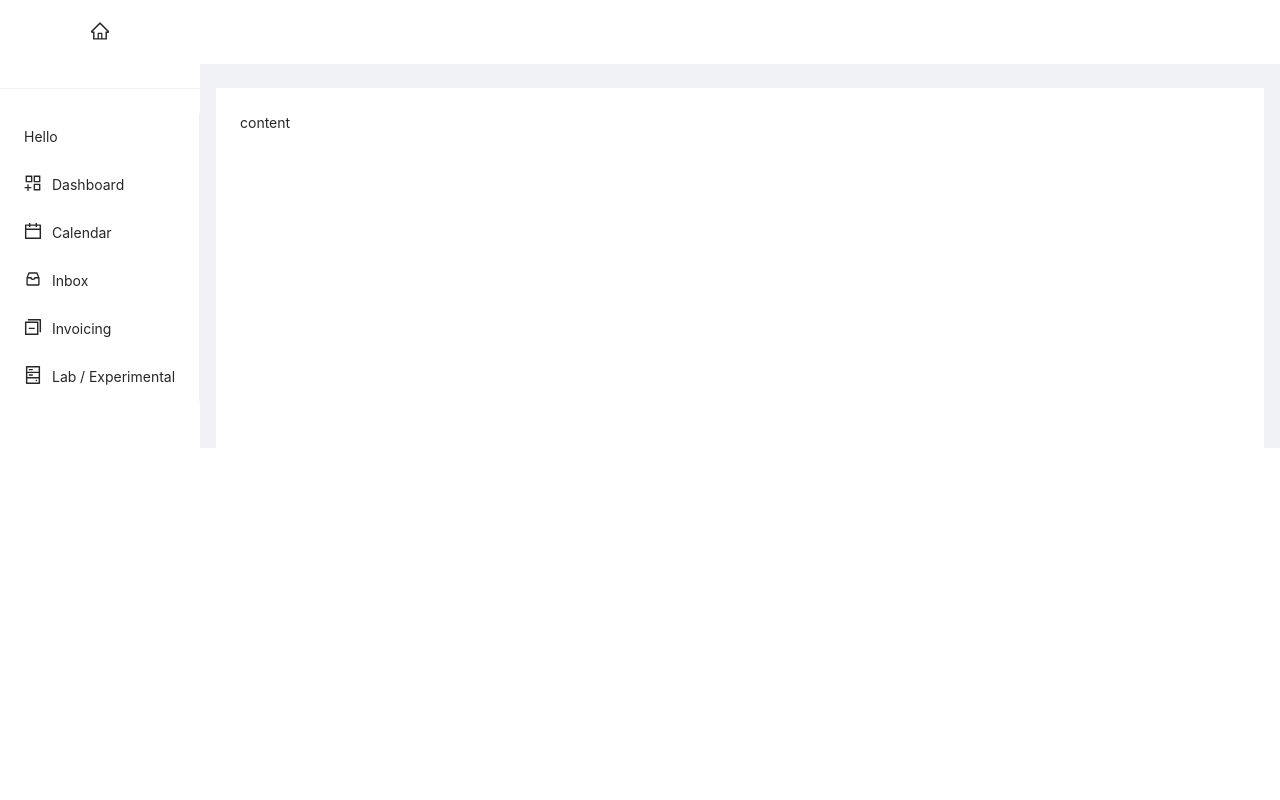
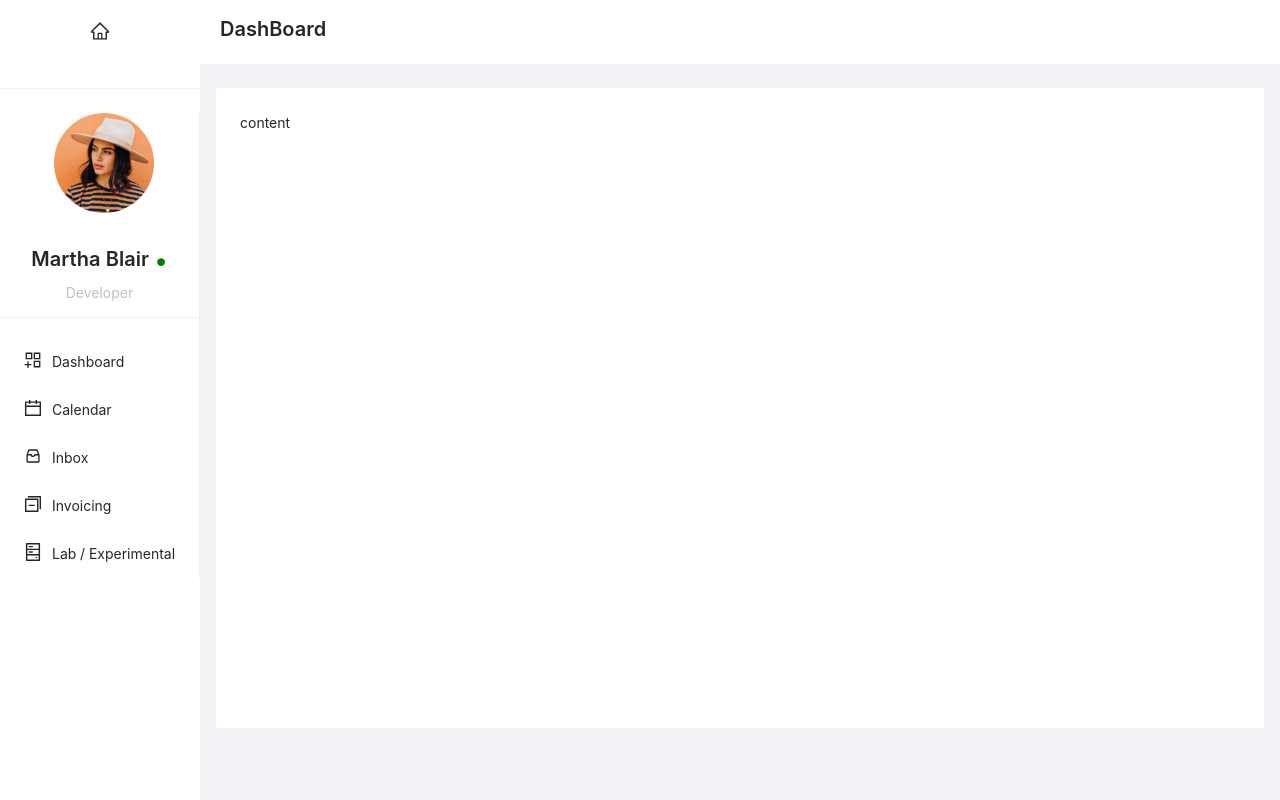
Before and after one commit to avijeetpandey/dashboard, a React (Create React App) app: page / in a window 1280 px wide. Built offline with nearby package versions, Linux system fonts and the light colour scheme.

Commit message:
completed #sideBar 🤞

```diff
--- /dev/null
+++ b/src/components/Common/NavBar.js
@@ -0,0 +1,19 @@
+import React from 'react'
+import {Typography} from 'antd'
+
+const {Text,Title}=Typography
+
+const style = {
+    marginTop:15,
+    marginLeft : 20
+}
+
+const NavBar = ()=>{
+    return(
+        <div>
+            <Title level={4} style={style}>DashBoard</Title>
+        </div>
+    )
+}
+
+export default NavBar
--- a/src/components/Layouts/Main.js
+++ b/src/components/Layouts/Main.js
@@ -1,13 +1,14 @@
 import React from "react";
+import NavBar from '../Common/NavBar';
 import SideItems from "./SideItems";
 import {HomeOutlined} from "@ant-design/icons"
 import { Layout, Divider } from "antd";
-const { Header, Content, Footer, Sider } = Layout;
+const { Header, Content, Sider } = Layout;
 
 
 const Main = () => {
   return (
-    <Layout>
+    <Layout style={{minHeight:"100vh"}}>
       <Sider theme="dark" breakpoint="lg" collapsedWidth="0" className="bg">
         <Header className="bg ctr">
           <HomeOutlined />
@@ -20,11 +21,13 @@ const Main = () => {
         <Header
           className="site-layout-sub-header-background"
           style={{ padding: 0 }}
-        />
+        >
+        <NavBar />
+        </Header>
         <Content style={{ margin: "24px 16px 0" }}>
           <div
             className="site-layout-background"
-            style={{ padding: 24, minHeight: 360 }}
+            style={{ padding: 24, minHeight: "80vh" }}
           >
             content
           </div>
--- a/src/components/Layouts/SideItems.js
+++ b/src/components/Layouts/SideItems.js
@@ -1,5 +1,6 @@
 import React from "react";
-import { Menu } from "antd";
+import { Menu} from "antd";
+
 import Profile from "./../Profile/Profile";
 import {
   AppstoreAddOutlined,
@@ -12,12 +13,11 @@ const { SubMenu } = Menu;
 
 
 
+
 const SideItems = () => {
   return (
     <Menu theme="light" mode="inline">
-      <Menu.Item>
-        <Profile />
-      </Menu.Item>
+     <Profile />
       <SubMenu
         icon={<AppstoreAddOutlined style={{ fontSize: 18 }} />}
         title="Dashboard"
--- a/src/components/Profile/Profile.js
+++ b/src/components/Profile/Profile.js
@@ -1,11 +1,20 @@
-import React from 'react'
+import React from "react";
+import {Avatar,Typography, Divider } from "antd";
+import dp from "../../assets/dp.jpg";
 
-const Profile = ()=>{
-    return(
-        <div>
-            <p>Hello</p>
-        </div>
-    )
-}
+const { Text, Title } = Typography;
 
-export default Profile
+const Profile = () => {
+  return (
+    <div style={{textAlign:'center'}}>
+        <Avatar src={dp} className="dp" />
+        <Title level={4}>
+        Martha Blair <span className="online">.</span>
+        </Title>
+        <Text disabled>Developer</Text>
+        <Divider />
+    </div>
+  );
+};
+
+export default Profile;
--- a/src/style.css
+++ b/src/style.css
@@ -1,7 +1,10 @@
 #components-layout-demo-responsive .logo {
   height: 32px;
-  background: rgba(255, 255, 255, 0.2);
   margin: 16px;
+}
+
+body{
+  background: #fff;
 }
 
 .site-layout-sub-header-background {
@@ -20,3 +23,19 @@
   text-align: center;
   font-size: 18px;
 }
+
+.dp{
+  height:100px;
+  width: 100px;
+  margin-left: 5%;
+}
+
+
+.dp-text{
+  text-align: center;
+}
+
+.online{
+  color:green;
+  font-size: 50px;
+}
```
Also changed, not shown: src/assets/dp.jpg (added).
